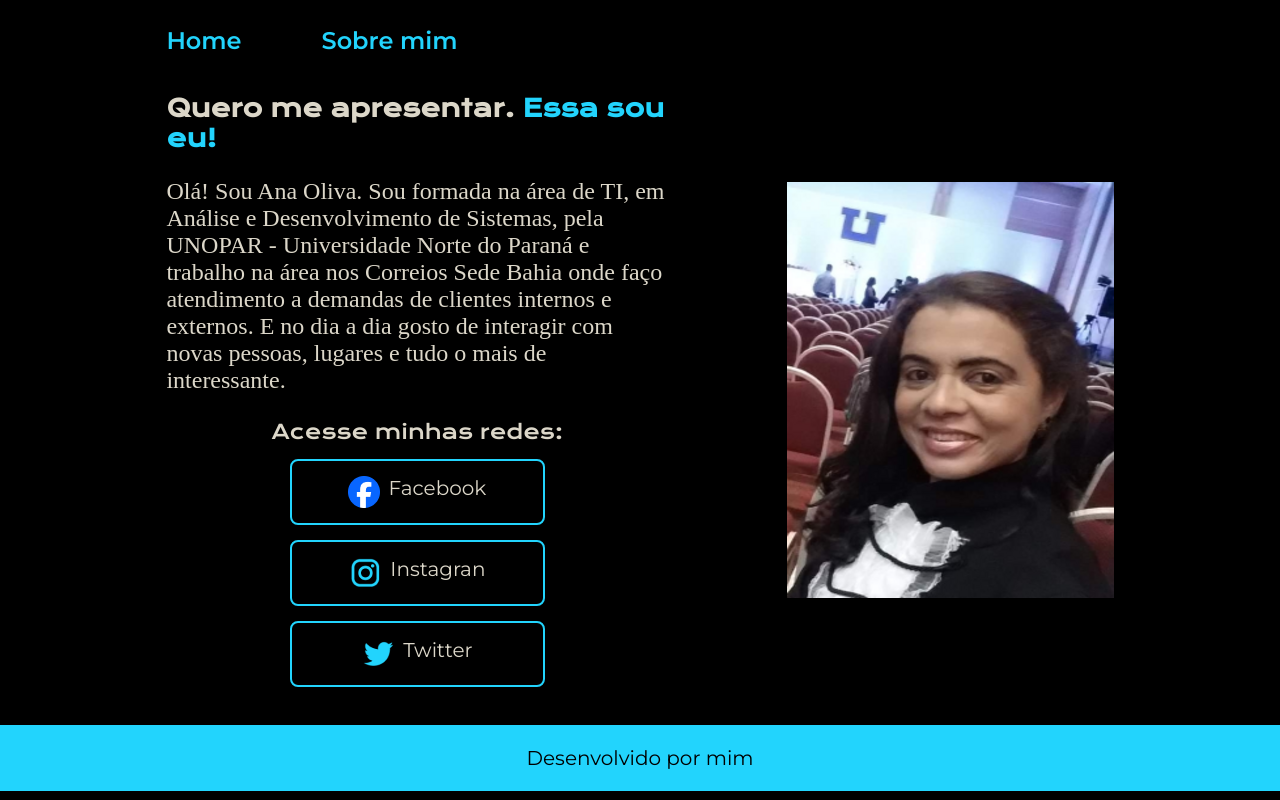
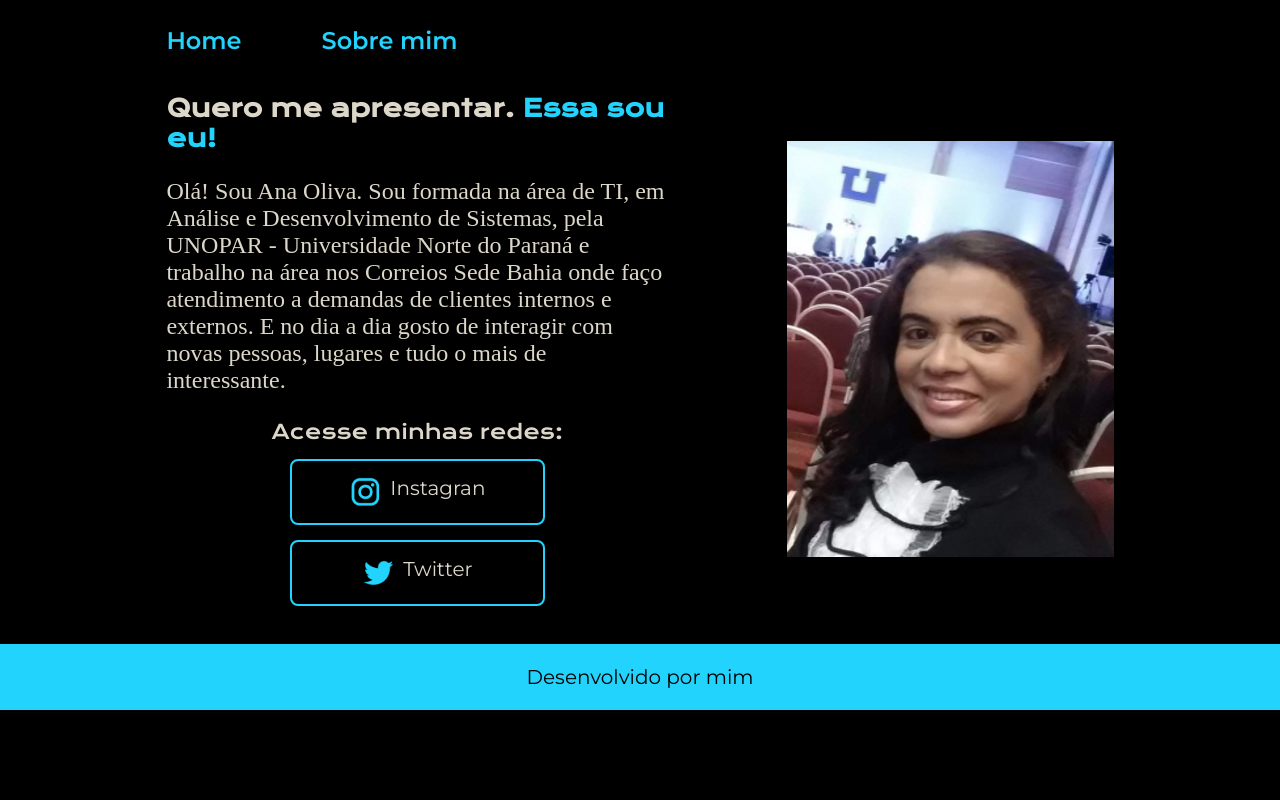
Before and after one commit to anamor13/portfolio-1, a plain HTML site: page index.html in a window 1280 px wide. Drawn offline with nearby package versions, Linux system fonts and the light colour scheme.

Commit message:
Fix HTML structure and content formatting

```diff
--- a/index.html
+++ b/index.html
@@ -20,8 +20,6 @@
        <p class="apresentacao__conteudo__texto">Olá! Sou Ana Oliva. Sou formada na área de TI, em Análise e Desenvolvimento de Sistemas, pela UNOPAR - Universidade Norte do Paraná e trabalho na área nos Correios Sede Bahia onde faço atendimento a demandas de clientes internos e externos. E no dia a dia gosto de interagir com novas pessoas, lugares e tudo o mais de interessante.</p>
        <div class="apresentacao__links">
        <h2 class="apresentacao__links__subtitulo">Acesse minhas redes:</h2>
-       <a class="apresentacao__links__navegacao" href="https://web.facebook.com/profile.php?id=100008783526819">
-        <img src="./assets/Facebook.png">Facebook</a>
        <a class="apresentacao__links__navegacao" href="https://www.instagram.com/anaammor/">
        <img src="./assets/instagram.png">Instagran</a>
        <a class="apresentacao__links__navegacao" href="https://twitter.com/ana_anaoliva">
```
